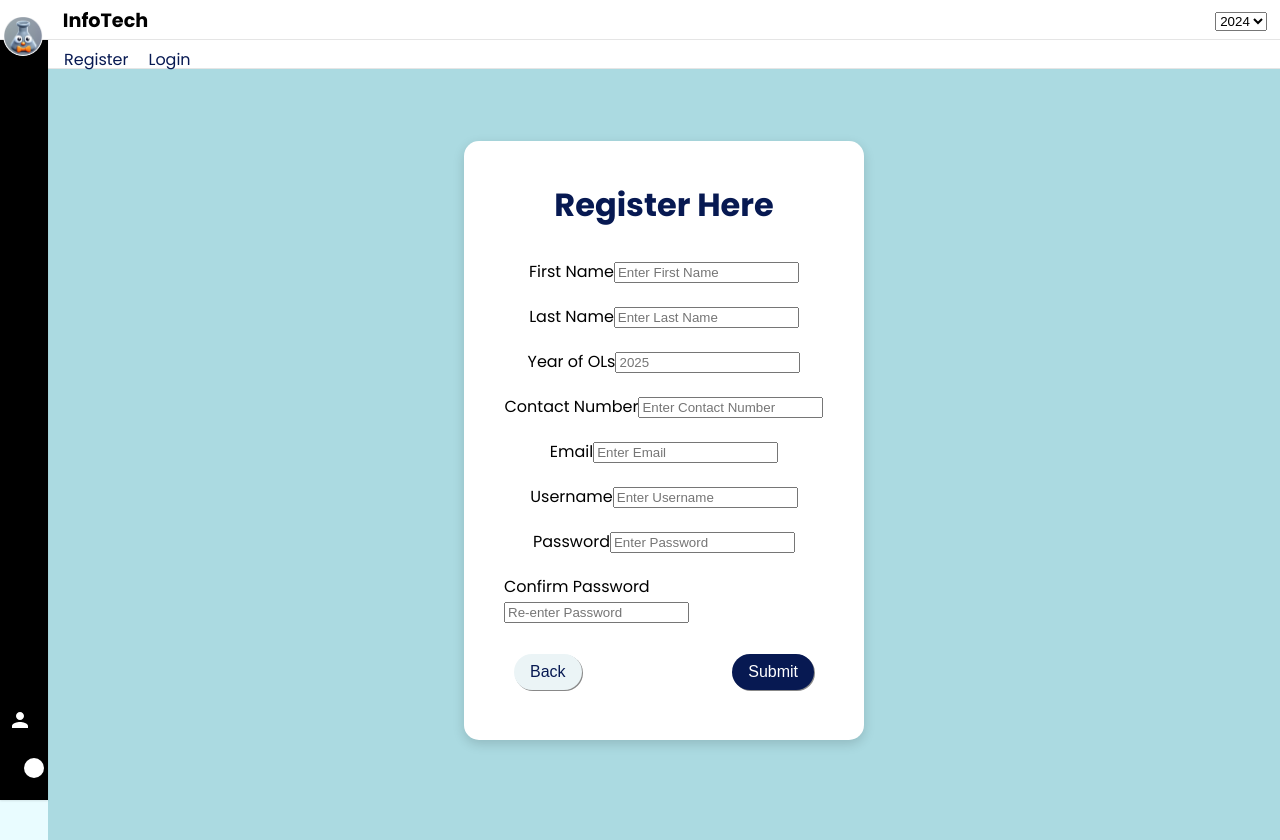
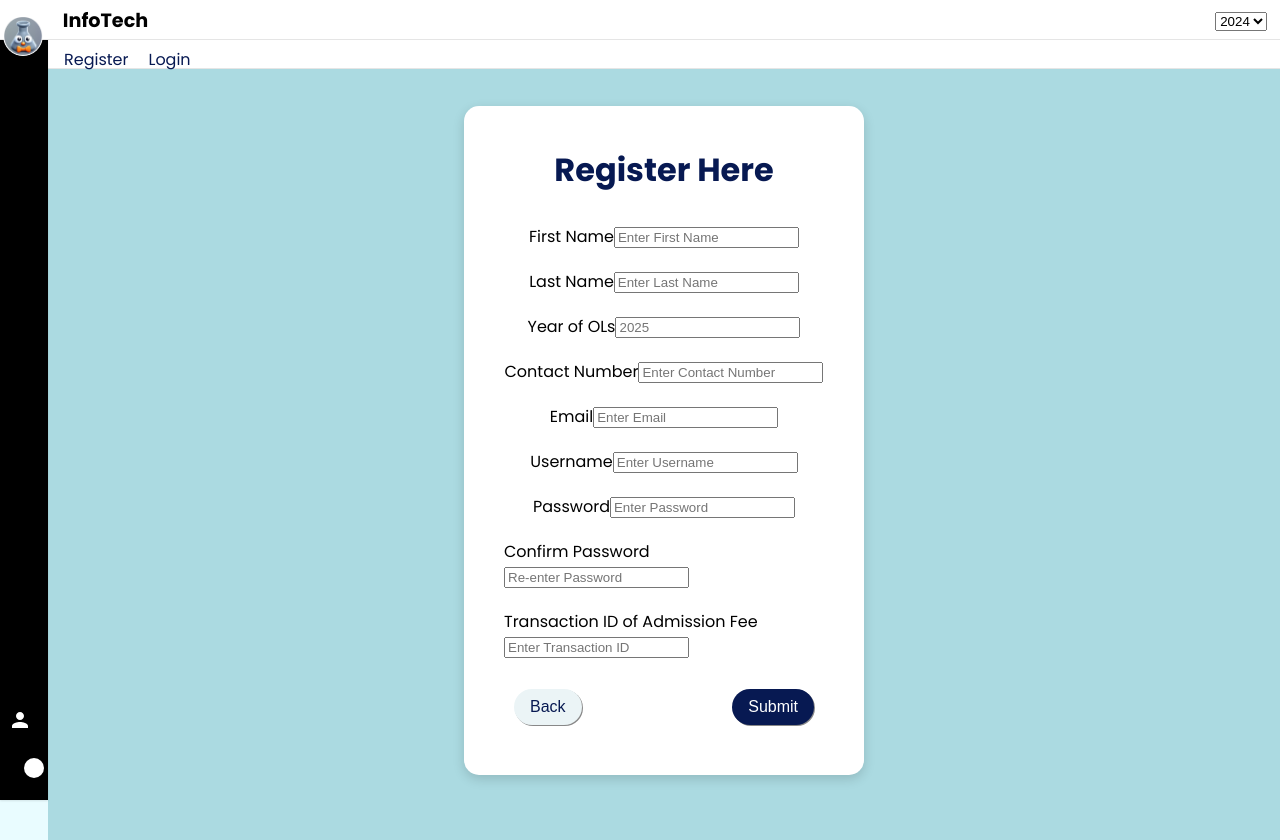
Before and after one commit to MERN-EZ/MERN-project, a React (Create React App) app: page /register in a window 1280 px wide. Built offline with nearby package versions, Linux system fonts and the light colour scheme.

Commit message:
feat-transactoinID

```diff
--- a/src/pages/Guest/RegistrationPage/RegistrationPage.js
+++ b/src/pages/Guest/RegistrationPage/RegistrationPage.js
@@ -123,6 +123,14 @@ const RegistrationPage = () => {
               placeholder="Re-enter Password"
               name="confirmPassword"
             />
+            <TextField
+              label="Transaction ID of Admission Fee"
+              type="text"
+              value={formValues.transactionId}
+              onChange={handleChange}
+              placeholder="Enter Transaction ID"
+              name="transactionId"
+            />
           </div>
           <div className="actions">
             <Button
```
